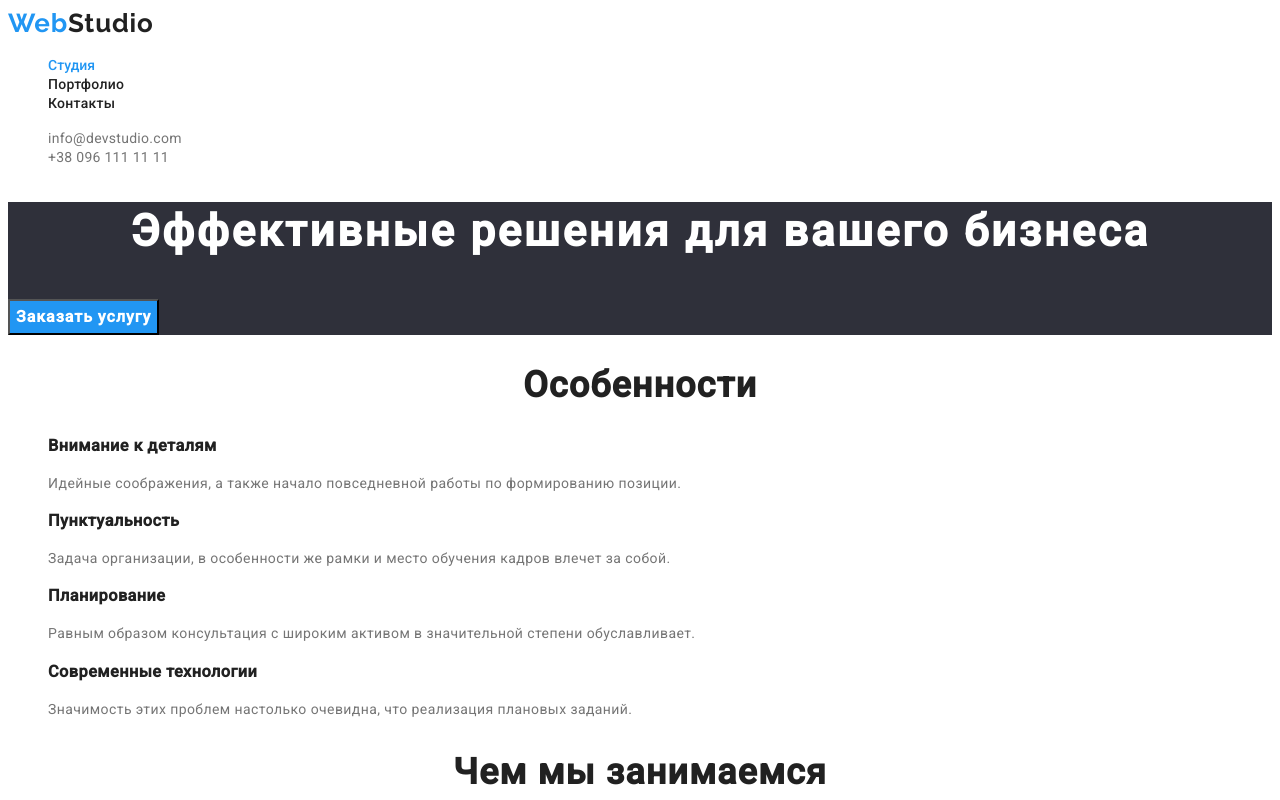
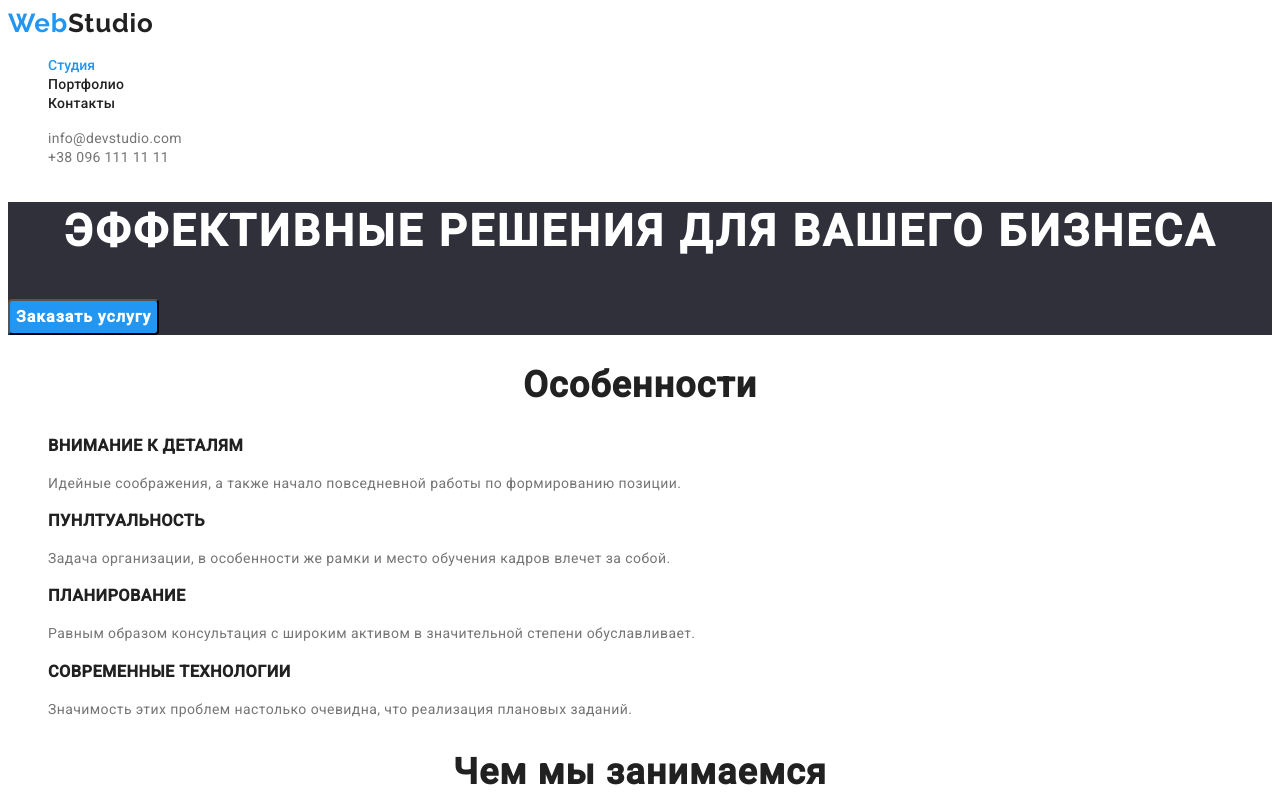
Before and after one commit to Vadym89/goit-markup-hw-02, a plain HTML site: page index.html in a window 1280 px wide. Shown: the top 800 px of the page. Drawn offline with Linux system fonts and the light colour scheme.

Commit message:
obnov 16

```diff
--- a/css/styles.css
+++ b/css/styles.css
@@ -150,7 +150,10 @@ body {
 .button.primary {
     background-color:var(--accent-color);
     color:var(--hero-color);
+    cursor: pointer;
+    border-radius:4px;
 }
+
 
 .our-team {
     font-weight: 500;
--- a/index.html
+++ b/index.html
@@ -31,7 +31,7 @@
   <main>
         <section class="hero">
 
-            <h1 class="hero-title">Эффективные решения для вашего бизнеса</h1>
+            <h1 class="hero-title">ЭФФЕКТИВНЫЕ РЕШЕНИЯ ДЛЯ ВАШЕГО БИЗНЕСА</h1>
             <button type ="button" class="button primary">Заказать услугу</button>
 
         </section>
@@ -42,25 +42,24 @@
 
         <ul class="feature-list">
             <li>
-                  <h3 class="title">Внимание к деталям</h3>
+                  <h3 class="title">ВНИМАНИЕ К ДЕТАЛЯМ</h3>
                   <p class="features-text">Идейные соображения, а также начало повседневной
                    работы по формированию позиции.
                   </p>
                 </li>
 
                 <li>
-                     <h3 class="title">Пунктуальность</h3>
-
+                     <h3 class="title">ПУНЛТУАЛЬНОСТЬ</h3>
                 <p class="features-text">Задача организации, в особенности же рамки и
                    место обучения кадров влечет за собой.</p>
           </li>
           <li>
-              <h3  class="title">Планирование</h3>
+              <h3  class="title">ПЛАНИРОВАНИЕ</h3>
               <p class="features-text">Равным образом консультация с широким активом в
                   значительной степени обуславливает.</p>
           </li>
           <li>
-              <h3  class="title">Современные технологии</h3>
+              <h3  class="title">СОВРЕМЕННЫЕ ТЕХНОЛОГИИ</h3>
               <p class="features-text">Значимость этих проблем настолько очевидна, что
                   реализация плановых заданий.</p>
           </li>
```
